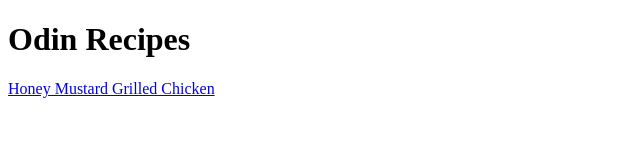
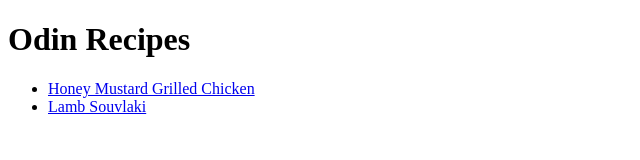
Before and after one commit to prestonh7/odin-recipes, a plain HTML site: page index.html in a window 1280 px wide. Shown: the whole page, without its empty margins (0-640 px from the left). Drawn offline with Linux system fonts and the light colour scheme.

Commit message:
Link to another recipe

```diff
--- a/index.html
+++ b/index.html
@@ -7,7 +7,12 @@
     <title>Document</title>
 </head>
 <body>
+
     <h1>Odin Recipes</h1>
-    <a href="./recipes/honey-mustard-grilled-chicken.html">Honey Mustard Grilled Chicken</a>
+
+    <ul>
+        <li><a href="./recipes/honey-mustard-grilled-chicken.html">Honey Mustard Grilled Chicken</a></li>
+        <li><a href="./recipes/lamb-souvlaki.html">Lamb Souvlaki</a></li>
+    </ul>
 </body>
 </html>
```
